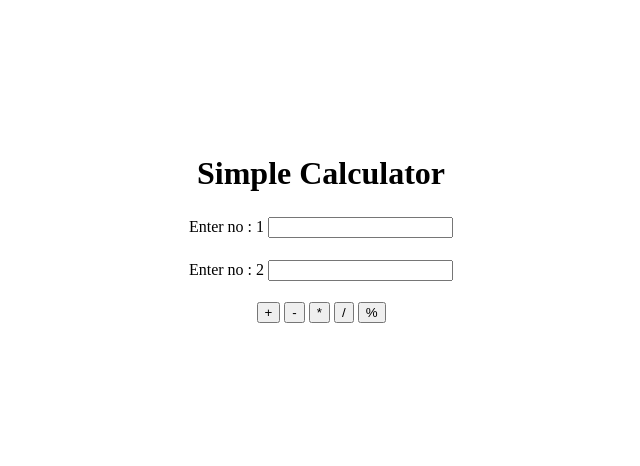
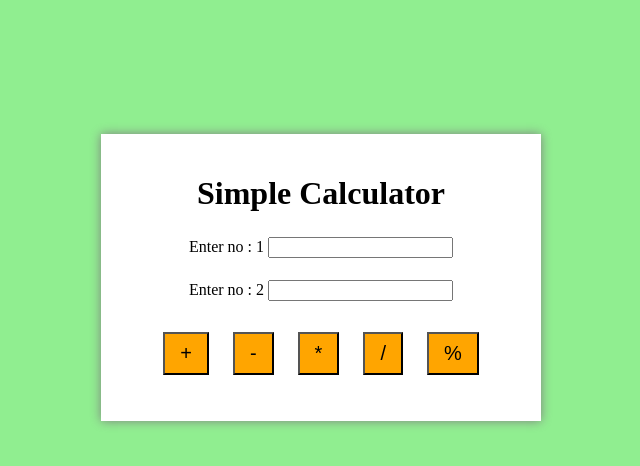
Before and after one commit to sparklingkarthi2005-hash/Basic-Calculator-, a plain HTML site: page index.html in a window 1280 px wide. Shown: the whole page, without its empty margins (319-959 px from the left). Drawn offline with Linux system fonts and the light colour scheme.

Commit message:
Update index.html

```diff
--- a/index.html
+++ b/index.html
@@ -5,7 +5,7 @@
     <meta name="viewport" content="width=device-width, initial-scale=1.0">
     <title>Document</title>
     <!--Linking CSS file with HTML-->
-    <link rel="stylesheet" href="Calculator.css">
+    <link rel="stylesheet" href="calcdesign.css">
 </head>
 <body>
     <!--Displaying the whole content in center of the page-->
```
